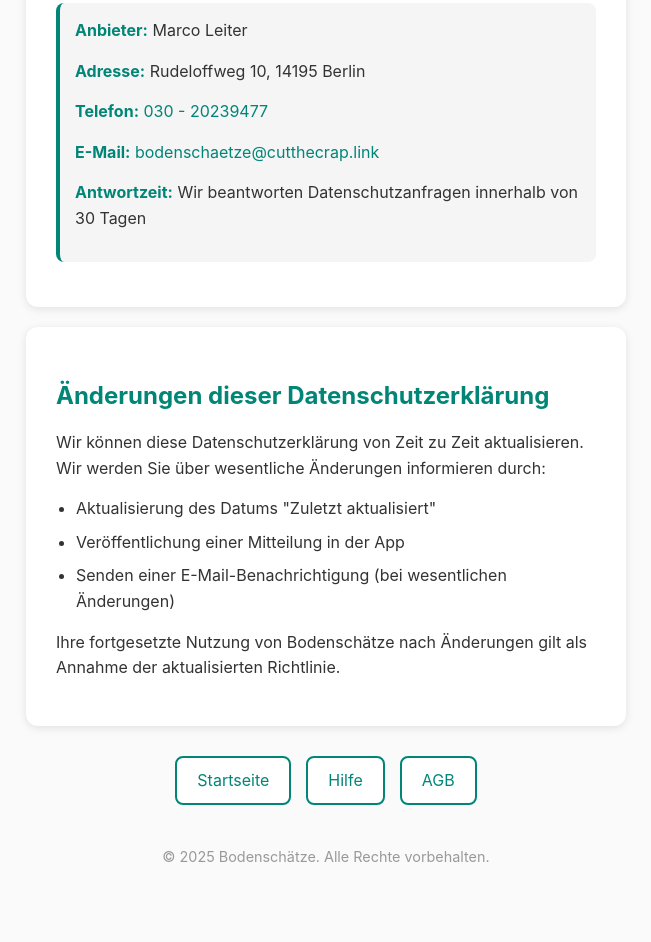
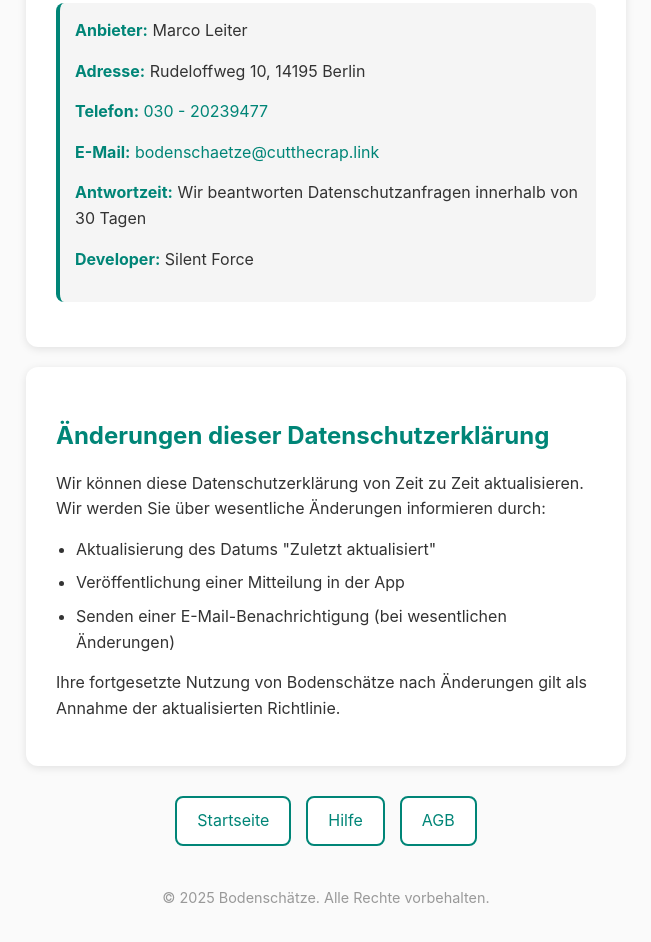
Before and after one commit to leiter/newverse, a plain HTML site: page docs/de/privacy.html in a window 1280 px wide. Shown: the part 4437-5379 px from the top of the page, without its empty margins (314-965 px from the left). Before the commit the page ends 5340 px from the top, so only its background shows below. Drawn offline with Linux system fonts and the light colour scheme.

Commit message:
Restore Silent Force developer line on privacy pages
Google Play requires the developer name on the privacy policy. It now
sits alongside the provider contact details rather than replacing them.

Co-Authored-By: Claude Opus 5 <noreply@anthropic.com>

```diff
--- a/docs/de/privacy.html
+++ b/docs/de/privacy.html
@@ -157,6 +157,7 @@
                 <p><strong>Telefon:</strong> <a href="tel:+493020239477">030 - 20239477</a></p>
                 <p><strong>E-Mail:</strong> <a href="mailto:bodenschaetze@cutthecrap.link">bodenschaetze@cutthecrap.link</a></p>
                 <p><strong>Antwortzeit:</strong> Wir beantworten Datenschutzanfragen innerhalb von 30 Tagen</p>
+                <p><strong>Developer:</strong> Silent Force</p>
             </div>
         </div>
         <div class="card">
```
Also changed, not shown: docs/en/privacy.html (+1 -0 lines), docs/privacy.html (+1 -0 lines).
